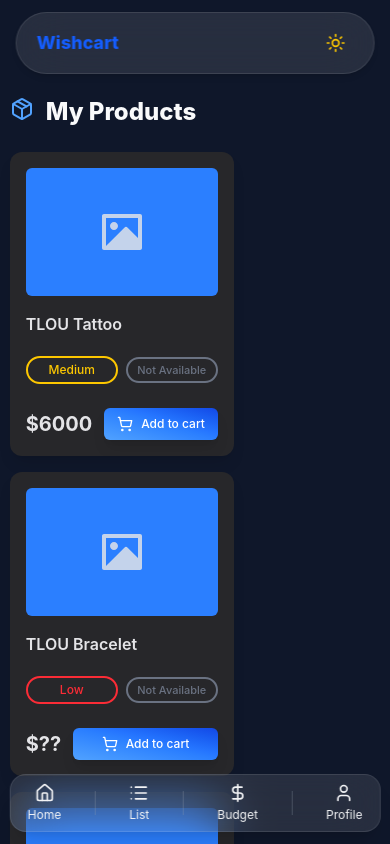
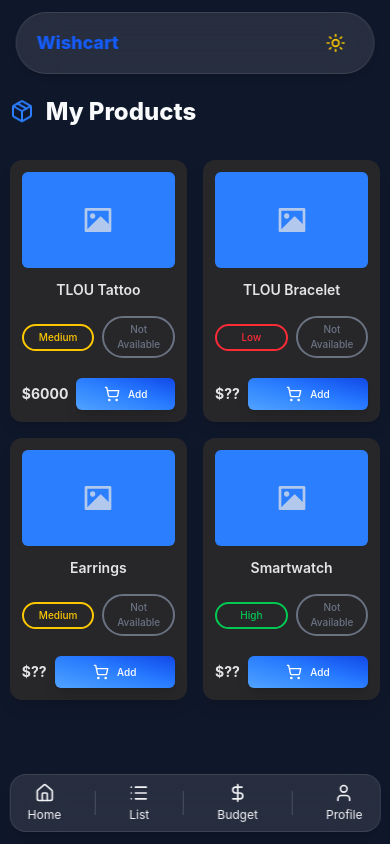
Before and after one commit to MelGD04/wishcart-frontend, a Next.js app: page /products in a window 390 px wide. Shown: the top 844 px of the page. Built offline with nearby package versions, Linux system fonts and the light colour scheme.

Commit message:
products responsive

```diff
--- a/src/app/components/ProductCard.tsx
+++ /dev/null
@@ -1,112 +0,0 @@
-"use client";
-
-import { useState, useRef } from "react";
-import { ShoppingCart, Check, Trash } from "lucide-react";
-
-type Props = {
-  title?: string;
-  price?: string | number;
-  priority?: "High" | "Medium" | "Low";
-  canBuy?: boolean;
-};
-
-export default function ProductCard({
-  title = "TLOU Tattoo",
-  price = "$6000",
-  priority = "Medium",
-  canBuy = false,
-}: Props) {
-  const [image, setImage] = useState<string | null>(null);
-  const [bought, setBought] = useState(false);
-  const fileInputRef = useRef<HTMLInputElement>(null);
-
-  const handleImageClick = () => fileInputRef.current?.click();
-  const handleImageChange = (e: React.ChangeEvent<HTMLInputElement>) => {
-    if (e.target.files && e.target.files[0]) {
-      const url = URL.createObjectURL(e.target.files[0]);
-      setImage(url);
-    }
-  };
-
-  const handleImageRemove = () => setImage(null);
-
-  return (
-    <div className="relative flex flex-col gap-4 p-4 w-56 bg-zinc-800 rounded-xl shadow-lg hover:shadow-2xl transition-all duration-300">
-
-      {/* Imagen */}
-      <div
-        className="relative z-10 w-full h-32 bg-blue-500 rounded-md overflow-hidden cursor-pointer flex items-center justify-center"
-        onClick={handleImageClick}
-      >
-        {image ? (
-          <>
-            <img src={image} alt={title} className="w-full h-full object-cover rounded-md" />
-            {/* Botón eliminar imagen */}
-            <button
-              onClick={(e) => {
-                e.stopPropagation(); // evita que abra el selector de archivo
-                handleImageRemove();
-              }}
-              className="absolute top-1 right-1 bg-gray-500 rounded-full p-1 hover:bg-red-400 transition"
-              title="Remove Image"
-            >
-              <Trash className="w-4 h-4 text-white" />
-            </button>
-          </>
-        ) : (
-          <svg viewBox="0 0 24 24" xmlns="http://www.w3.org/2000/svg" className="w-12 h-12 fill-zinc-200 animate-pulse">
-            <path d="M20 5H4V19L13.2923 9.70649C13.6828 9.31595 14.3159 9.31591 14.7065 9.70641L20 15.0104V5ZM2 3.9934C2 3.44476 2.45531 3 2.9918 3H21.0082C21.556 3 22 3.44495 22 3.9934V20.0066C22 20.5552 21.5447 21 21.0082 21H2.9918C2.44405 21 2 20.5551 2 20.0066V3.9934ZM8 11C6.89543 11 6 10.1046 6 9C6 7.89543 6.89543 7 8 7C9.10457 7 10 7.89543 10 9C10 10.1046 9.10457 11 8 11Z" />
-          </svg>
-        )}
-        <input type="file" accept="image/*" ref={fileInputRef} className="hidden" onChange={handleImageChange} />
-      </div>
-
-      {/* Título */}
-      <div className="w-full text-base font-semibold text-zinc-200 capitalize truncate">
-        {title}
-      </div>
-
-      {/* Prioridad y Buy Now */}
-      <div className="flex justify-between items-center gap-2 mt-1">
-        <span
-          className={`w-28 text-center px-2 py-1 rounded-full font-medium text-xs border-2 bg-transparent ${
-            priority === "High"
-              ? "border-green-500 text-green-500"
-              : priority === "Medium"
-              ? "border-yellow-400 text-yellow-400"
-              : "border-red-500 text-red-500"
-          }`}
-        >
-          {priority}
-        </span>
-
-        <span
-          className={`w-28 text-center px-2 py-1 rounded-full font-medium text-xs border-2 bg-transparent ${
-            canBuy
-              ? "border-green-600 text-green-600"
-              : "border-gray-500 text-gray-500 text-[11px]"
-          }`}
-        >
-          {canBuy ? "Buy Now" : "Not Available"}
-        </span>
-      </div>
-
-      {/* Botón de acción (Marcar comprado) */}
-      <div className="flex items-center gap-3 mt-2">
-        <div className="text-xl font-bold text-zinc-200">{price}</div>
-        <button
-          onClick={() => setBought(!bought)}
-          className={`flex items-center justify-center gap-2 px-3 py-2 w-full text-xs font-medium rounded-md shadow-lg transition-transform duration-300 ${
-            bought
-              ? "bg-gradient-to-tr from-blue-700 via-blue-500 to-blue-400 text-white"
-              : "bg-gradient-to-tr from-blue-400 via-blue-500 to-blue-700 text-white hover:scale-105"
-          }`}
-          aria-label="Mark as bought"
-        >
-          {bought ? <Check className="w-4 h-4" /> : <ShoppingCart className="w-4 h-4" />}
-          {bought ? "Bought" : "Add to cart"}
-        </button>
-      </div>
-    </div>
-  );
-}
--- a/src/app/globals.css
+++ b/src/app/globals.css
@@ -1,7 +1,7 @@
 @import "tailwindcss";
 
 html.light {
-  --bg-color: #91a1b6;
+  --bg-color: #e8e8e8;
   --text-color: #111827;
   --color-text-main:#006aff;
 }
--- a/src/app/page.tsx
+++ b/src/app/page.tsx
@@ -22,9 +22,11 @@
         {/* Texto principal */}
         <div
           className="
-            flex-1 text-center md:text-left
+            flex-1
+            flex flex-col justify-center items-center md:items-start
+            text-center md:text-left
             space-y-6 px-4 md:px-0
-            flex flex-col justify-center items-center md:items-start
+            min-h-[calc(100vh-4rem)] md:min-h-0
           "
         >
           {/* Título */}
--- a/src/app/products/page.tsx
+++ b/src/app/products/page.tsx
@@ -1,24 +1,22 @@
-
-import { Package } from "lucide-react"
-import ProductCard from "../components/ProductCard"
-
-export const metadata = {
-	title: "Products",
-}
+import { Package } from "lucide-react";
+import ProductCard from "@/cards/ProductCard";
 
 export default function ProductsPage() {
   return (
-		<main className="min-h-screen pt-24 px-[2.5%] max-w-5xl mx-auto">
-			<h1 className="flex items-center gap-3 text-2xl font-extrabold mb-6">
-  			<Package className="w-6 h-6 text-blue-400 animate-bounce" />
+    <main className="min-h-screen pt-24 px-[2.5%] max-w-6xl mx-auto">
+      {/* Título */}
+      <h1 className="flex items-center gap-3 text-2xl md:text-3xl font-extrabold mb-8">
+        <Package className="w-6 h-6 md:w-7 md:h-7 text-blue-500 animate-bounce" />
         My Products
       </h1>
 
-			<section className="grid grid-cols-1 sm:grid-cols-2 lg:grid-cols-3 gap-4">
+    <section className="grid grid-cols-2 sm:grid-cols-3 lg:grid-cols-4 gap-4">
   		<ProductCard />
-				<ProductCard title="TLOU Bracelet" price="$??" priority="Low"/>
-				<ProductCard title="Earrings" price="$??"  />
+  		<ProductCard title="TLOU Bracelet" price="$??" priority="Low" />
+  		<ProductCard title="Earrings" price="$??" />
+  		<ProductCard title="Smartwatch" price="$??" priority="High" />
 	</section>
+
     </main>
-	)
+  );
 }
--- /dev/null
+++ b/src/cards/ProductCard.tsx
@@ -0,0 +1,141 @@
+"use client";
+
+import { useState, useRef } from "react";
+import { ShoppingCart, Check, Trash } from "lucide-react";
+
+type Props = {
+  title?: string;
+  price?: string | number;
+  priority?: "High" | "Medium" | "Low";
+  canBuy?: boolean;
+};
+
+export default function ProductCard({
+  title = "TLOU Tattoo",
+  price = "$6000",
+  priority = "Medium",
+  canBuy = false,
+}: Props) {
+  const [image, setImage] = useState<string | null>(null);
+  const [bought, setBought] = useState(false);
+  const fileInputRef = useRef<HTMLInputElement>(null);
+
+  const handleImageClick = () => fileInputRef.current?.click();
+  const handleImageChange = (e: React.ChangeEvent<HTMLInputElement>) => {
+    if (e.target.files && e.target.files[0]) {
+      const url = URL.createObjectURL(e.target.files[0]);
+      setImage(url);
+    }
+  };
+
+  const handleImageRemove = () => setImage(null);
+
+  return (
+    <div
+      className="
+        relative flex flex-col gap-3
+        p-3 sm:p-4
+        w-full
+        bg-zinc-800 rounded-xl shadow-lg hover:shadow-2xl
+        transition-all duration-300 hover:scale-[1.02]
+      "
+    >
+      {/* Imagen */}
+      <div
+        className="relative z-10 w-full h-24 sm:h-28 md:h-32 bg-blue-500 rounded-md overflow-hidden cursor-pointer flex items-center justify-center"
+        onClick={handleImageClick}
+      >
+        {image ? (
+          <>
+            <img
+              src={image}
+              alt={title}
+              className="w-full h-full object-cover rounded-md"
+            />
+            <button
+              onClick={(e) => {
+                e.stopPropagation();
+                handleImageRemove();
+              }}
+              className="absolute top-1 right-1 bg-gray-600/80 hover:bg-red-500 rounded-full p-1 transition"
+              title="Remove Image"
+            >
+              <Trash className="w-4 h-4 text-white" />
+            </button>
+          </>
+        ) : (
+          <svg
+            viewBox="0 0 24 24"
+            xmlns="http://www.w3.org/2000/svg"
+            className="w-8 h-8 sm:w-10 sm:h-10 fill-zinc-200 animate-pulse"
+          >
+            <path d="M20 5H4V19L13.2923 9.70649C13.6828 9.31595 14.3159 9.31591 14.7065 9.70641L20 15.0104V5ZM2 3.9934C2 3.44476 2.45531 3 2.9918 3H21.0082C21.556 3 22 3.44495 22 3.9934V20.0066C22 20.5552 21.5447 21 21.0082 21H2.9918C2.44405 21 2 20.5551 2 20.0066V3.9934ZM8 11C6.89543 11 6 10.1046 6 9C6 7.89543 6.89543 7 8 7C9.10457 7 10 7.89543 10 9C10 10.1046 9.10457 11 8 11Z" />
+          </svg>
+        )}
+        <input
+          type="file"
+          accept="image/*"
+          ref={fileInputRef}
+          className="hidden"
+          onChange={handleImageChange}
+        />
+      </div>
+
+      {/* Título */}
+      <div className="w-full text-sm sm:text-base font-semibold text-zinc-200 capitalize truncate text-center sm:text-left">
+        {title}
+      </div>
+
+      {/* Prioridad y Buy Now */}
+      <div className="flex justify-between items-center gap-2 mt-1">
+        <span
+          className={`flex-1 text-center px-2 py-1 rounded-full font-medium text-[10px] sm:text-xs border-2 bg-transparent
+            ${
+              priority === "High"
+                ? "border-green-500 text-green-500"
+                : priority === "Medium"
+                ? "border-yellow-400 text-yellow-400"
+                : "border-red-500 text-red-500"
+            }
+          `}
+        >
+          {priority}
+        </span>
+
+        <span
+          className={`flex-1 text-center px-2 py-1 rounded-full font-medium text-[10px] sm:text-xs border-2 bg-transparent
+            ${
+              canBuy
+                ? "border-green-600 text-green-600"
+                : "border-gray-500 text-gray-500"
+            }
+          `}
+        >
+          {canBuy ? "Buy Now" : "Not Available"}
+        </span>
+      </div>
+
+      {/* Precio y botón */}
+      <div className="flex items-center gap-2 mt-2">
+        <div className="text-sm sm:text-base font-bold text-zinc-200 whitespace-nowrap">
+          {price}
+        </div>
+        <button
+          onClick={() => setBought(!bought)}
+          className={`flex items-center justify-center gap-2 px-2 sm:px-3 py-2 w-full text-[10px] sm:text-xs font-medium rounded-md shadow-lg transition-transform duration-300 ${
+            bought
+              ? "bg-gradient-to-tr from-blue-700 via-blue-500 to-blue-400 text-white"
+              : "bg-gradient-to-tr from-blue-400 via-blue-500 to-blue-700 text-white hover:scale-105"
+          }`}
+        >
+          {bought ? (
+            <Check className="w-4 h-4" />
+          ) : (
+            <ShoppingCart className="w-4 h-4" />
+          )}
+          {bought ? "Bought" : "Add"}
+        </button>
+      </div>
+    </div>
+  );
+}
```
Also changed, not shown: src/app/components/navbar.tsx (+5 -5 lines). Lines whose indentation alone changed are shown as unchanged.
